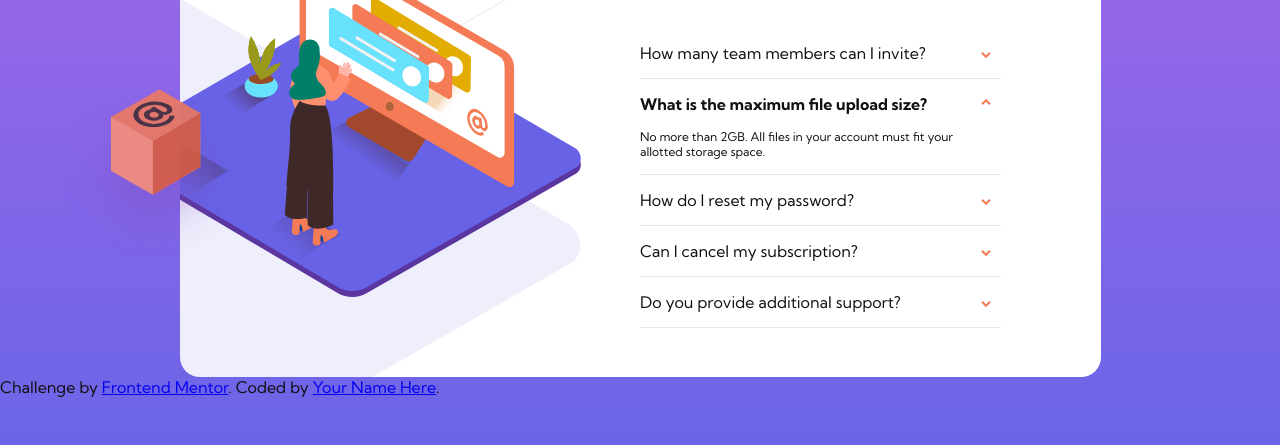
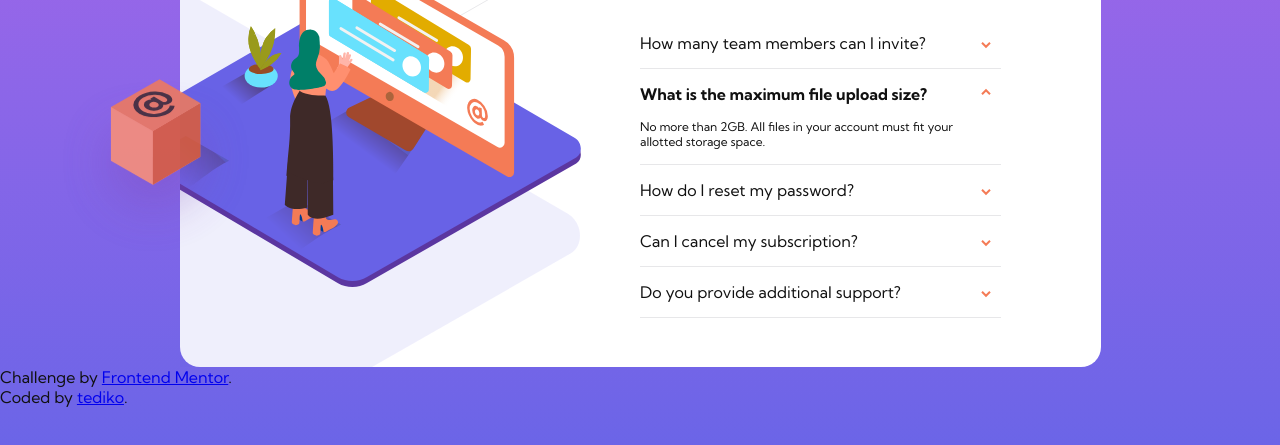
Before and after one commit to tediko/FAQAccordionCard, a plain HTML site: page index.html in a window 1280 px wide. Shown: the part 283-728 px from the top of the page. Drawn offline with Linux system fonts and the light colour scheme.

Commit message:
Added footer section

```diff
--- a/index.html
+++ b/index.html
@@ -6,6 +6,7 @@
   <link rel="icon" type="image/png" sizes="32x32" href="./images/favicon-32x32.png">
   <link rel="stylesheet" href="styles/main.css">
   <link rel="stylesheet" href="styles/faq.css">
+  <link rel="stylesheet" href="styles/footer.css">
   <title>Frontend Mentor | FAQ Accordion Card</title>
 </head>
 <body>
@@ -88,10 +89,12 @@
       </div>
     </div>
   </section>
-
-  <div class="attribution">
-    Challenge by <a href="https://www.frontendmentor.io?ref=challenge" target="_blank">Frontend Mentor</a>.
-    Coded by <a href="#">Your Name Here</a>.
-  </div>
+  <!-- Footer -->
+  <footer class="footer">
+    <div class="footer__attribution">
+      <p class="footer__text">Challenge by <a href="https://www.frontendmentor.io?ref=challenge" target="_blank">Frontend Mentor</a>.</p>
+      <p class="footer__text">Coded by <a href="https://github.com/tediko" target="_blank">tediko</a>.</p>
+    </div>
+  </footer>
 </body>
 </html>
```
